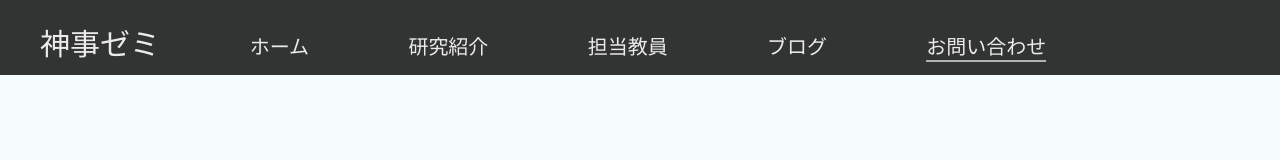
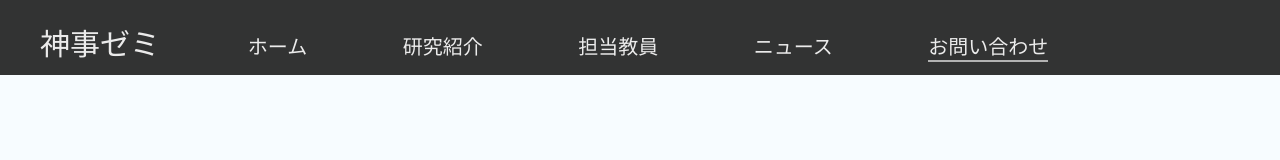
Before and after one commit to jinji-zemi/jinji-zemi-homepage, a plain HTML site: page header.html in a window 1280 px wide. Drawn offline with nearby package versions, Linux system fonts and the light colour scheme.

Commit message:
Update header.html

```diff
--- a/header.html
+++ b/header.html
@@ -16,7 +16,7 @@
           <div><a href="index.html">ホーム</a></div>
           <div><a href="thesis.html">研究紹介</a></div>
           <div><a href="professor.html">担当教員</a></div>
-          <div><a href="news.html">ブログ</a></div>
+          <div><a href="news.html">ニュース</a></div>
           <div class="header-active"><a href="contact.html">お問い合わせ</a></div>
         </div>
       </div>
```
